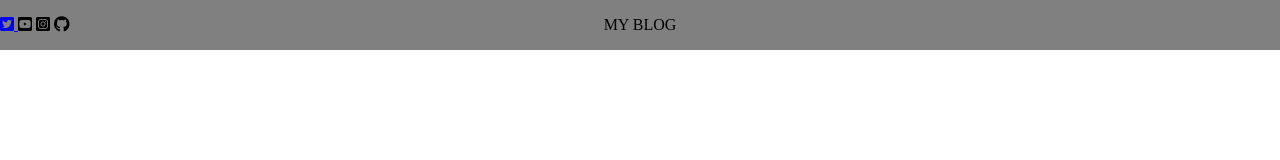
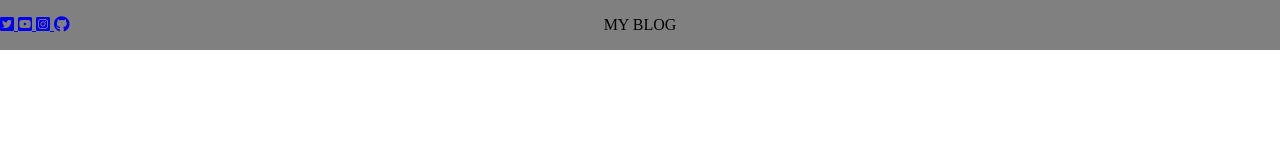
Before and after one commit to jharris20/blog, a plain HTML site: page basic-webpage/index.html in a window 1280 px wide. Drawn offline with Linux system fonts and the light colour scheme.

Commit message:
added links to icons

```diff
--- a/basic-webpage/index.html
+++ b/basic-webpage/index.html
@@ -16,9 +16,16 @@
                     <a href="https://twitter.com/NextWeapon">
                         <i class="fa-brands fa-twitter-square"></i></i>
                     </a>
-                    <i class="fa-brands fa-youtube-square"></i>
-                    <i class="fa-brands fa-instagram-square"></i>
-                    <i class="fa-brands fa-github"></i>
+                    <a href="https://www.youtube.com/channel/UCMrkjTO6A7uWn8Fuwlww9FQ">
+                        <i class="fa-brands fa-youtube-square"></i>
+                    </a>
+                    <a href="https://www.instagram.com/joshuaharris24/">
+                        <i class="fa-brands fa-instagram-square"></i>
+                    </a>
+                    <a href="https://github.com/jharris20">
+                        <i class="fa-brands fa-github"></i>
+                    </a>
+
 
             </div>
             <div class="blogWebpage-Header-Center">
```
